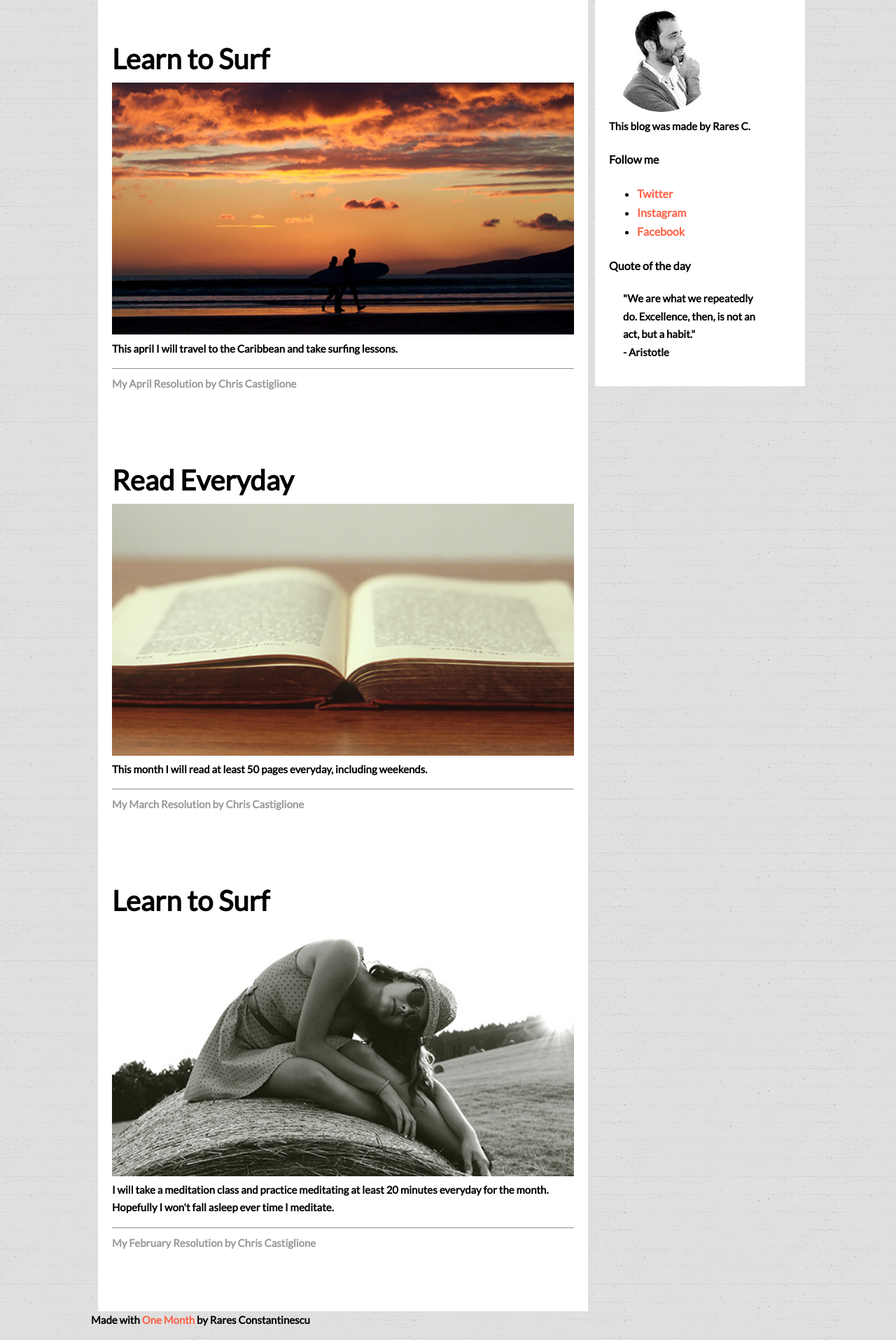
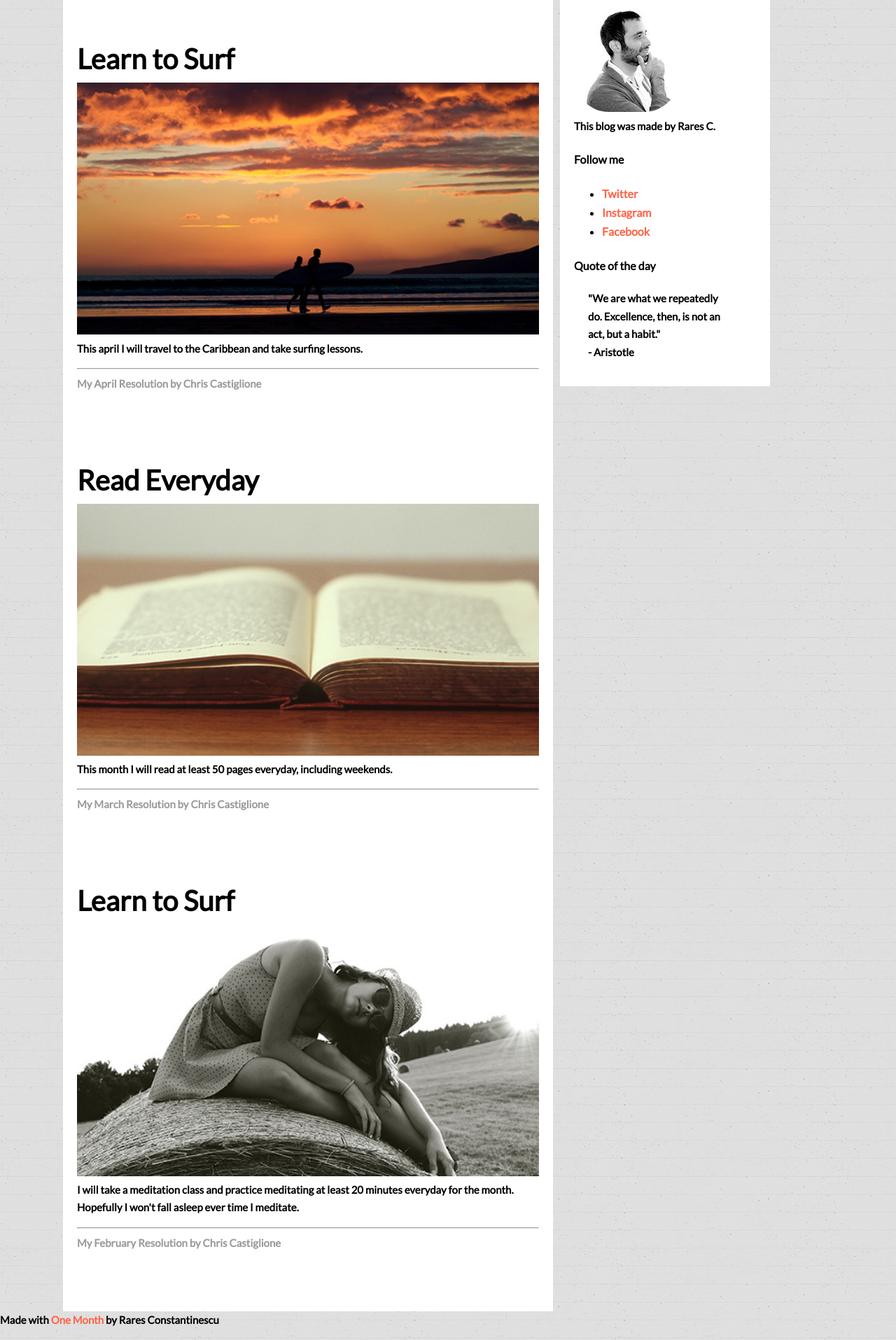
Before and after one commit to rareshskz/OneMonth-HTML-CSS-Course, a plain HTML site: page monthly-resolutions/index.html in a window 1280 px wide. Shown: the part 167-2082 px from the top of the page at 70% size. Drawn offline with Linux system fonts and the light colour scheme.

Commit message:
Update style.css

```diff
--- a/monthly-resolutions/css/style.css
+++ b/monthly-resolutions/css/style.css
@@ -59,7 +59,7 @@ h2{
 
 
 #container {
-     width: 1000px;
+     width: 1100px;
 margin: 0 auto 0 auto;
 
 }
@@ -105,19 +105,12 @@ a{
      font-weight: bold;
 }
 #border-radius {
-     border-radius: 100px;
+
+     border-bottom-left-radius: 50px;
+     border-bottom-right-radius: 50px;
+     width: 150px;
+     height: 150px;
 }
 blockquote {
      margin-left: 20px;
 }
-
-#footer {
-display: block;
-box-sizing: border-box;
-margin-left: 130px;
-margin-bottom: 10px;
-margin-right: 0;
-margin-top: 0;
-
-
-}
```
